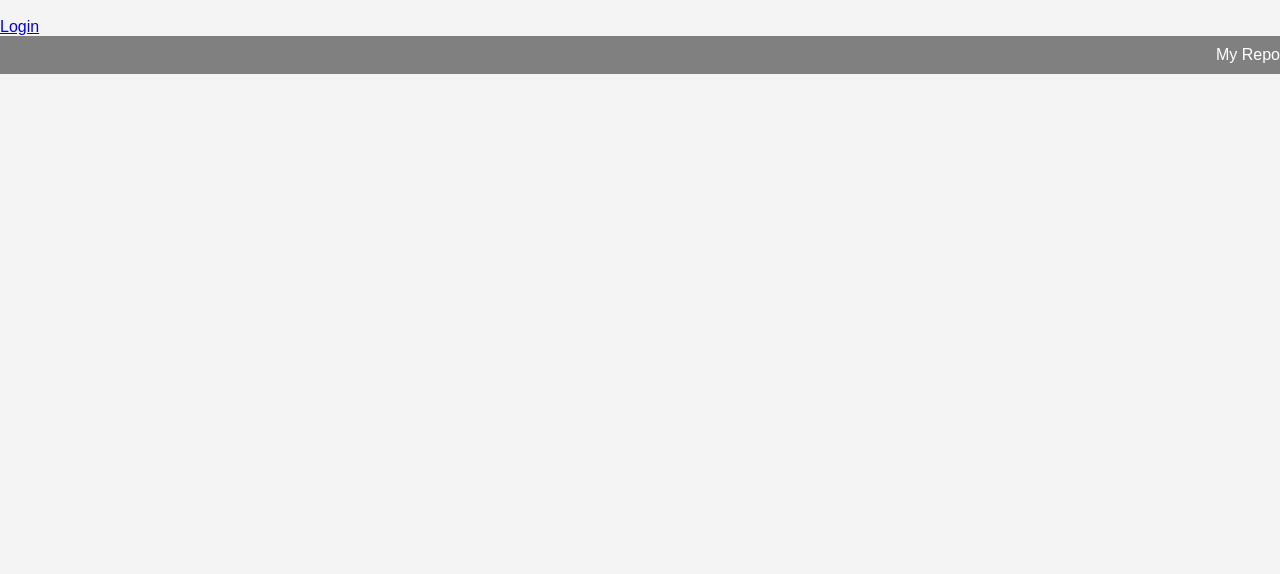
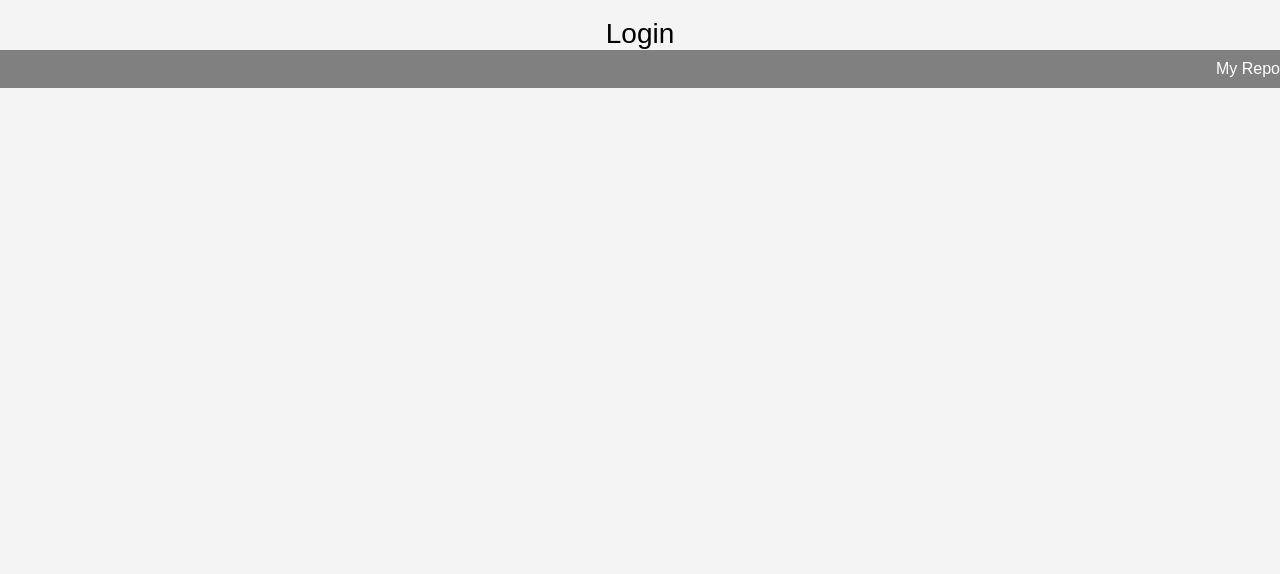
Before and after one commit to joshbailey01/Startup, a plain HTML site: page HTML/index.html in a window 1280 px wide. Shown: the part 226-800 px from the top of the page. Drawn offline with Linux system fonts and the light colour scheme.

Commit message:
(edit) css style edits

```diff
--- a/HTML/index.html
+++ b/HTML/index.html
@@ -17,7 +17,9 @@
     </header>
 
     <main>
-        <a href="http://127.0.0.1:5500/HTML/home.html">Login</a>
+        <div class="login">
+            <a href="http://127.0.0.1:5500/HTML/home.html">Login</a>
+        </div>
     </main>
 
     <footer>
--- a/HTML/style.css
+++ b/HTML/style.css
@@ -51,6 +51,16 @@ body, h1, h2, h3, p, ul, li {
     margin-top: 20px;
   }
 
+  main a{
+    color: black;
+    text-decoration: none;
+  }
+
+  .login{
+    text-align: center;
+    font-size: 28px;
+  }
+
   /* Style the footer */
   footer {
     background-color: #808080;
```
Also changed, not shown: HTML/create.html (+1 -1 lines), HTML/home.html (+1 -1 lines), HTML/user.html (+1 -1 lines).
